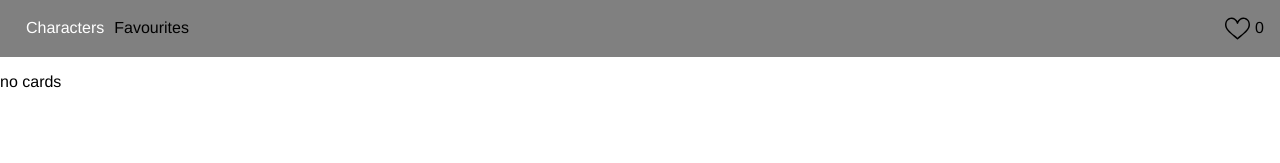
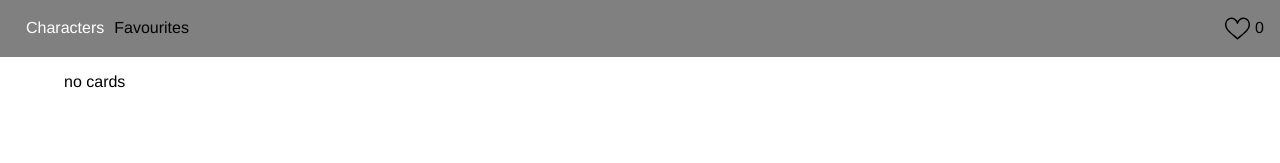
Before and after one commit to Au-Agn/vue_rick_morty, a Vue app: page /Favourites in a window 1280 px wide. Shown: the top 163 px of the page. Built offline with nearby package versions, Linux system fonts and the light colour scheme; the HTML template or start-up script is replaced by a standard one.

Commit message:
Fixed layout

```diff
--- a/src/components/List-item.vue
+++ b/src/components/List-item.vue
@@ -60,17 +60,15 @@ export default {
 
 <style scoped lang="scss">
 .list-item {
-  flex-basis: 20%;
+  border: 1px solid #e0e0e0;
   box-shadow: 0 0 8px 0 #e0e0e0;
-  padding-bottom: 10px;
-  margin: 10px;
 
   &__image {
     width: 100%;
   }
 
   &__info {
-    padding-top: 10px;
+    padding: 10px 0;
     text-align: center;
   }
 }
--- a/src/components/List.vue
+++ b/src/components/List.vue
@@ -1,4 +1,5 @@
 <template>
+  <div class="container">
     <div class="list" v-if="characters.length">
       <ListItem
         v-for="item in characters"
@@ -7,6 +8,7 @@
       />
     </div>
     <p v-else>no cards</p>
+  </div>
 </template>
 
 <script>
@@ -25,11 +27,14 @@ export default {
 </script>
 
 <style scoped lang="scss">
+.container {
+  width: 90%;
+  margin: 0 auto;
+}
 .list {
-  display: flex;
-  flex-wrap: wrap;
-  justify-content: space-around;
-  align-items: center;
+  display: grid;
+  grid-template-columns: repeat(4,1fr);
+  grid-gap: 20px;
   margin-top: 30px;
 }
 </style>
--- a/src/views/Card.vue
+++ b/src/views/Card.vue
@@ -1,4 +1,5 @@
 <template>
+  <div class="container">
     <div v-if="characterItem !== null" class="card">
       <div class="card__info">
         <h3>{{ characterItem.name }}</h3>
@@ -11,6 +12,7 @@
         </button>
       </div>
       <img class="card__image" :src="characterItem.image" />
+    </div>
   </div>
 </template>
 
@@ -61,6 +63,10 @@ export default {
 </script>
 
 <style scoped lang="scss">
+.container {
+  width: 90%;
+  margin: 0 auto;
+}
 .card {
   display: flex;
   justify-content: space-between;
```
Lines whose indentation alone changed are shown as unchanged.
